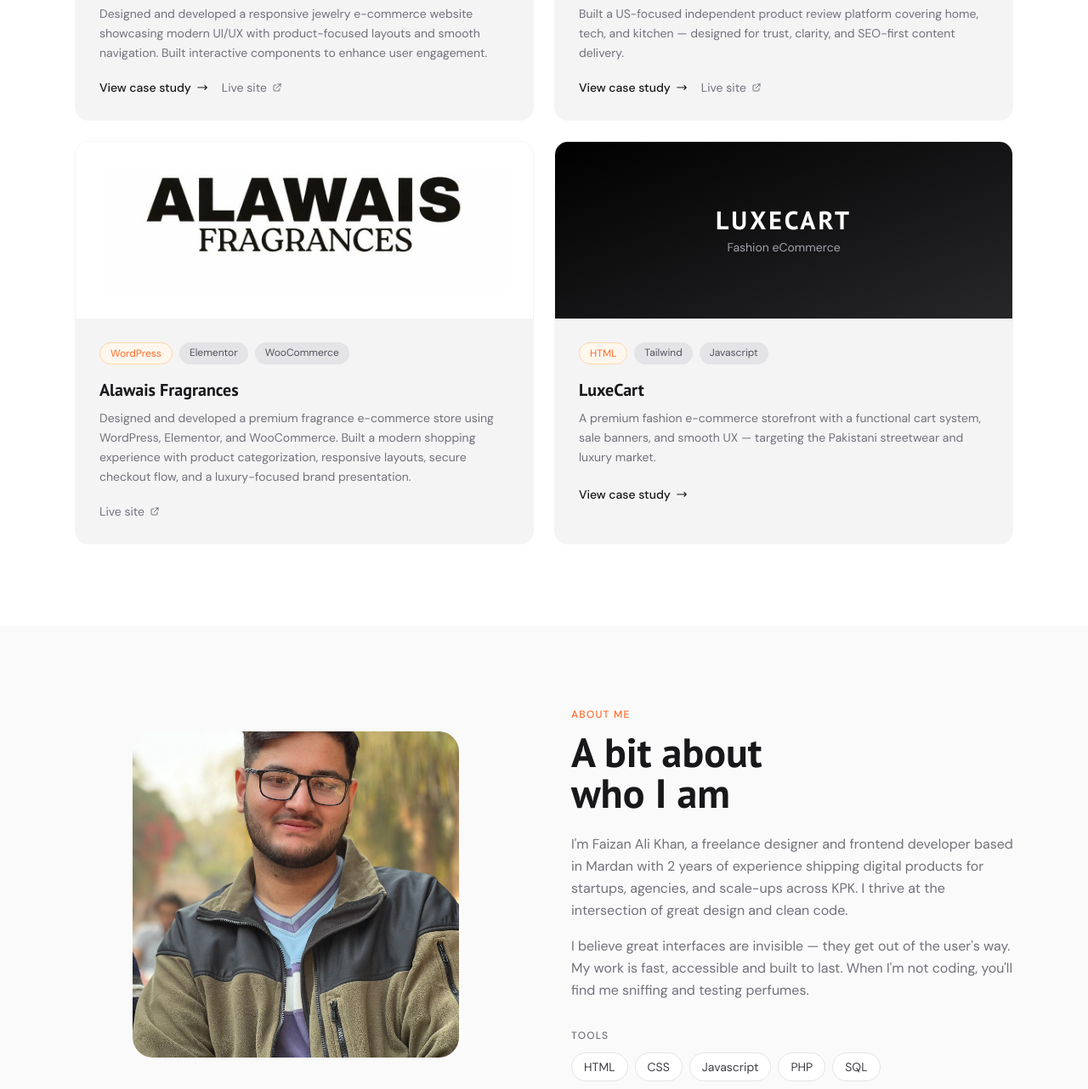
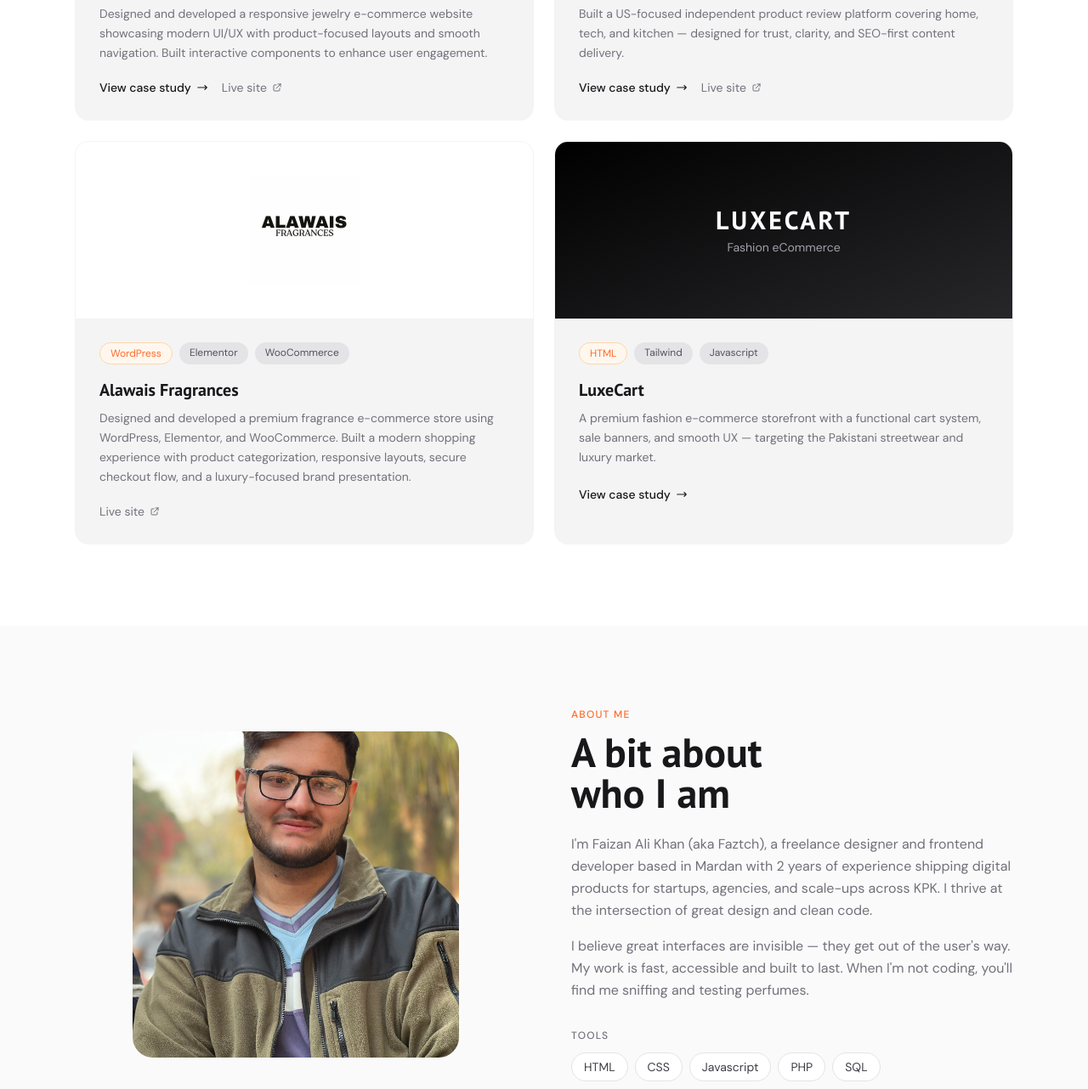
Before and after one commit to faztch/portfolio-web, a plain HTML site: page index.html in a window 1280 px wide. Shown: the part 1931-3213 px from the top of the page at 85% size. Drawn offline with nearby package versions, Linux system fonts and the light colour scheme.

Commit message:
Refactor logo display and update personal info
Updated logo image styling and modified personal description.

```diff
--- a/index.html
+++ b/index.html
@@ -270,9 +270,13 @@
       <!-- Project 4: Alawais Fragrances -->
 <article class="card-h reveal d4 group rounded-2xl overflow-hidden bg-zinc-100 dark:bg-zinc-900 border border-zinc-100 dark:border-zinc-800 hover:border-accent">
 
-  <div class="pf w-full h-52 bg-zinc-200 dark:bg-zinc-800 flex items-center justify-center">
-    <img src="alawais-logo.png" alt="Alawais Fragrances" loading="lazy" class="object-contain p-8 bg-white">
-  </div>
+  <div class="w-full h-52 bg-white flex items-center justify-center">
+    <img
+      src="./alawais-logo.png"
+      alt="Alawais Fragrances"
+      loading="lazy"
+      class="max-h-32 w-auto object-contain">
+</div>
 
   <div class="p-7">
     <div class="flex flex-wrap gap-2 mb-4">
@@ -365,7 +369,7 @@
         <p class="reveal text-xs font-medium text-accent tracking-widest uppercase mb-3">About me</p>
         <h2 class="reveal d1 font-display font-bold text-4xl md:text-5xl text-zinc-900 dark:text-white leading-tight mb-6">A bit about<br>who I am</h2>
         <p class="reveal d2 text-zinc-500 dark:text-zinc-400 leading-relaxed mb-4">
-          I'm Faizan Ali Khan, a freelance designer and frontend developer based in Mardan with 2 years of experience shipping digital products for startups, agencies, and scale-ups across KPK. I thrive at the intersection of great design and clean code.
+          I'm Faizan Ali Khan (aka Faztch), a freelance designer and frontend developer based in Mardan with 2 years of experience shipping digital products for startups, agencies, and scale-ups across KPK. I thrive at the intersection of great design and clean code.
         </p>
         <p class="reveal d3 text-zinc-500 dark:text-zinc-400 leading-relaxed mb-8">
           I believe great interfaces are invisible — they get out of the user's way. My work is fast, accessible and built to last. When I'm not coding, you'll find me sniffing and testing perfumes.
```
